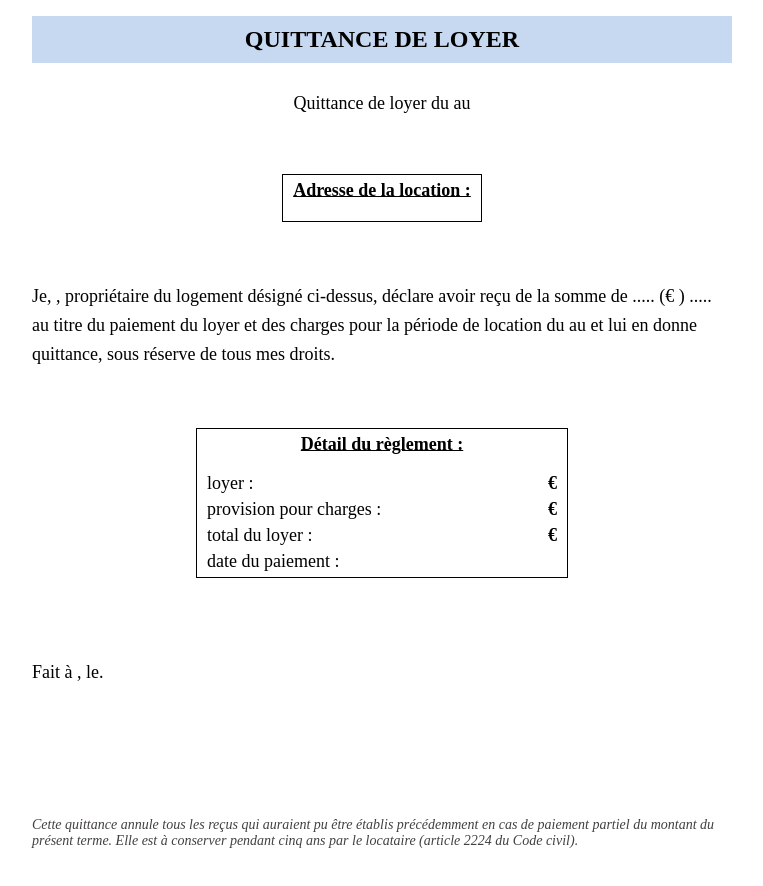
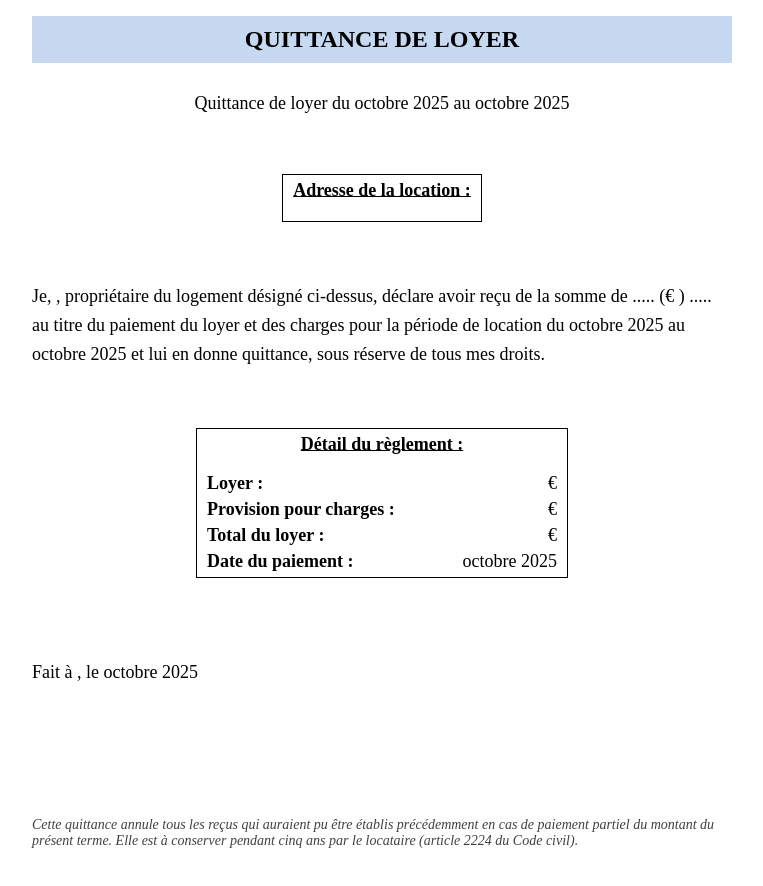
Before and after one commit to NatashaFinkel/piaZadora, a React (Vite) app in the folder theGoldenRing/: page / in a window 1280 px wide. Shown: the top 886 px of the page, without its empty margins (16-779 px from the left). Built offline with nearby package versions, Linux system fonts and the light colour scheme; no server answers.

Commit message:
Feature : génération automatique du mois et année actuels (quittance)

```diff
--- /dev/null
+++ b/theGoldenRing/src/components/CurrentMonth.jsx
@@ -0,0 +1,6 @@
+const CurrentMonth = () => {
+  const moisActuel = new Date().toLocaleString("fr-FR", { month: "long" });
+  return moisActuel;
+};
+
+export default CurrentMonth;
--- /dev/null
+++ b/theGoldenRing/src/components/CurrentYear.jsx
@@ -0,0 +1,6 @@
+const CurrentYear = () => {
+  const anneeActuelle = new Date().getFullYear();
+  return anneeActuelle;
+};
+
+export default CurrentYear;
--- a/theGoldenRing/src/components/RentReceipt.jsx
+++ b/theGoldenRing/src/components/RentReceipt.jsx
@@ -1,4 +1,6 @@
 import { useEffect, useState } from "react";
+import CurrentMonth from "./CurrentMonth";
+import CurrentYear from "./CurrentYear";
 
 export default function RentReceipt({ appartId }) {
   const [startDate, setStartDate] = useState("");
@@ -16,6 +18,7 @@ export default function RentReceipt({ appartId }) {
   const [rentChargesOnly, setRentChargesOnly] = useState("");
   const [landlordCity, setLandlordCity] = useState("");
   let updatedStartDate;
+  let updatedEndDate;
 
   //TODO 1 :  manque la génération automatique du mois actuel et de l'année actuelle
 
@@ -55,10 +58,36 @@ export default function RentReceipt({ appartId }) {
     fetchAppartement();
   }, []);
 
-  if (startDate === 1) {
+  const updatedYear = CurrentYear();
+  const updatedMonth = CurrentMonth();
+
+  if (
+    startDate === 1 &&
+    (updatedMonth === "janvier" ||
+      updatedMonth === "mars" ||
+      updatedMonth === "mai" ||
+      updatedMonth === "juillet" ||
+      updatedMonth === "août" ||
+      updatedMonth === "octobre" ||
+      updatedMonth === "décembre")
+  ) {
     updatedStartDate = startDate + "er";
+    updatedEndDate = 31;
+  } else if (
+    startDate === 1 &&
+    (updatedMonth === "avril" ||
+      updatedMonth === "juin" ||
+      updatedMonth === "septembre" ||
+      updatedMonth === "novembre")
+  ) {
+    updatedStartDate = startDate + "er";
+    updatedEndDate = 30;
+  } else if (startDate === 1 && updatedMonth === "février") {
+    updatedStartDate = startDate + "er";
+    updatedEndDate = 28;
   } else {
     updatedStartDate = startDate;
+    updatedEndDate = endDate;
   }
 
   return (
@@ -69,8 +98,13 @@ export default function RentReceipt({ appartId }) {
 
       <p className="time-period">
         Quittance de loyer du{" "}
-        <span className="start-date">{updatedStartDate}</span> au{" "}
-        <span className="end-date">{endDate}</span>
+        <span className="start-date">
+          {updatedStartDate} {updatedMonth} {updatedYear}{" "}
+        </span>
+        au{" "}
+        <span className="end-date">
+          {updatedEndDate} {updatedMonth} {updatedYear}
+        </span>
       </p>
 
       <div className="bordered-container address">
@@ -89,15 +123,21 @@ export default function RentReceipt({ appartId }) {
           <span id="landlord-gender-undersigned">
             {landlordGenderUndersigned}
           </span>
-          <strong id="landlord-name"> {landlordName}</strong>, propriétaire du
+          <span id="landlord-name"> {landlordName}</span>, propriétaire du
           logement désigné ci-dessus, déclare avoir reçu de{" "}
-          <strong id="tenant-name">{tenantName}</strong> la somme de .....{" "}
-          <strong id="total-sum-in-words">{totalSumInWords}</strong> (
-          <strong className="total-sum-in-figures">{totalSumInFigures}</strong>€{" "}
-          ) ..... au titre du paiement du loyer et des charges pour la période
-          de location du <span className="start-date">{updatedStartDate}</span>{" "}
-          au <span className="end-date">{endDate}</span> et lui en donne
-          quittance, sous réserve de tous mes droits.
+          <span id="tenant-name">{tenantName}</span> la somme de .....{" "}
+          <span id="total-sum-in-words">{totalSumInWords}</span> (
+          <span className="total-sum-in-figures">{totalSumInFigures}</span>€ )
+          ..... au titre du paiement du loyer et des charges pour la période de
+          location du{" "}
+          <span className="start-date">
+            {updatedStartDate} {updatedMonth} {updatedYear}
+          </span>{" "}
+          au{" "}
+          <span className="end-date">
+            {updatedEndDate} {updatedMonth} {updatedYear}{" "}
+          </span>
+          et lui en donne quittance, sous réserve de tous mes droits.
         </p>
       </div>
 
@@ -105,29 +145,31 @@ export default function RentReceipt({ appartId }) {
         <h2>Détail du règlement :</h2>
         <ul>
           <li>
-            loyer : <span id="rent-only">{rentOnly} €</span>
+            Loyer : <span id="rent-only">{rentOnly} €</span>
           </li>
           <li>
-            provision pour charges :{" "}
+            Provision pour charges :{" "}
             <span id="rent-charges-only">{rentChargesOnly} €</span>
           </li>
           <li>
-            total du loyer :
-            <strong className="total-sum-in-figures">
-              {totalSumInFigures} €
-            </strong>
+            Total du loyer :
+            <span className="total-sum-in-figures">{totalSumInFigures} €</span>
           </li>
           <li>
-            date du paiement :{" "}
-            <span className="start-date"> {updatedStartDate}</span>{" "}
+            Date du paiement :
+            <span className="start-date">
+              {updatedStartDate} {updatedMonth} {updatedYear}
+            </span>
           </li>
         </ul>
       </div>
 
       <div className="signature">
         <p>
-          Fait à <span id="landlord-city">{landlordCity}</span>, le
-          <span className="start-date">{updatedStartDate}</span>.
+          Fait à <span id="landlord-city">{landlordCity}</span>, le{" "}
+          <span className="start-date">
+            {updatedStartDate} {updatedMonth} {updatedYear}
+          </span>
         </p>
       </div>
 
--- a/theGoldenRing/src/quittance.css
+++ b/theGoldenRing/src/quittance.css
@@ -81,6 +81,10 @@ h1 {
   margin-bottom: 0px;
 }
 
+.details li {
+  font-weight: bold;
+}
+
 .details li,
 .address p {
   margin: 5px 0;
@@ -90,7 +94,7 @@ h1 {
 
 .details span {
   float: right;
-  font-weight: bold;
+  font-weight: normal;
 }
 
 .signature {
```
